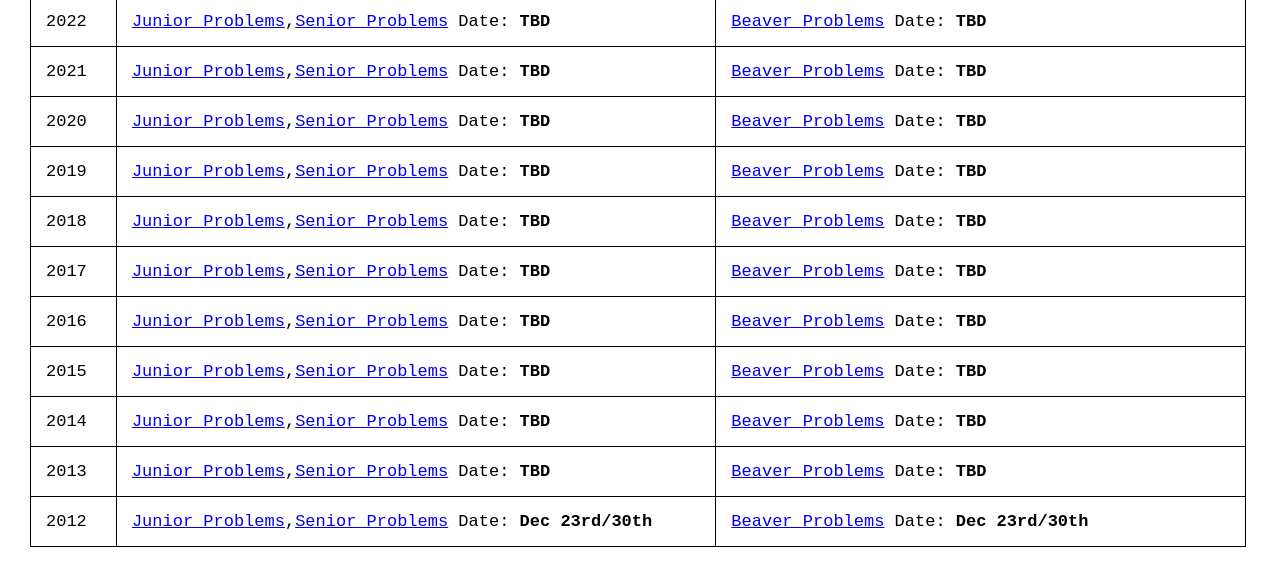
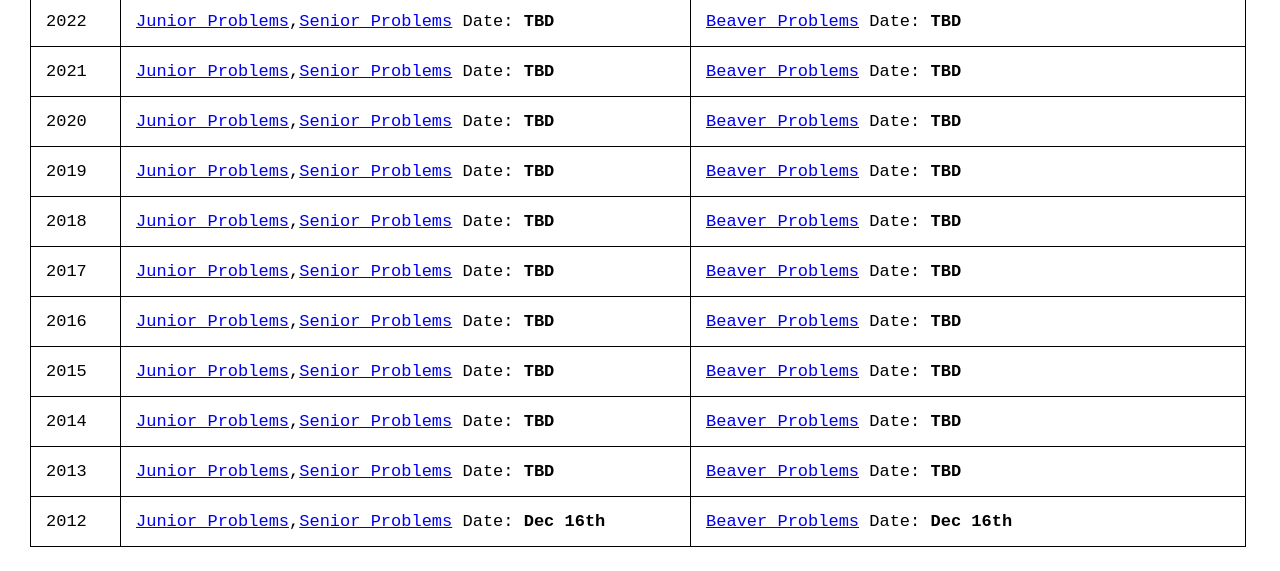
Before and after one commit to Operator9-2065/Operator9-2065, a plain HTML site: page competitions.html in a window 1280 px wide. Shown: the part 208-779 px from the top of the page. Drawn offline with Linux system fonts and the light colour scheme.

Commit message:
Add files via upload

```diff
--- a/competitions.html
+++ b/competitions.html
@@ -139,10 +139,10 @@
                   <tr>
                     <td>2012</td>
                     <td>
-                      <p><a href = "https://www.cemc.uwaterloo.ca/contests/computing/past_ccc_contests/2012/stage1/juniorEn.pdf" target = "_blank">Junior Problems</a>,<a href = "https://www.cemc.uwaterloo.ca/contests/computing/past_ccc_contests/2012/stage1/seniorEn.pdf" target = "_blank">Senior Problems</a> Date: <b>Dec 23rd/30th</b></p>
+                      <p><a href = "https://www.cemc.uwaterloo.ca/contests/computing/past_ccc_contests/2012/stage1/juniorEn.pdf" target = "_blank">Junior Problems</a>,<a href = "https://www.cemc.uwaterloo.ca/contests/computing/past_ccc_contests/2012/stage1/seniorEn.pdf" target = "_blank">Senior Problems</a> Date: <b>Dec 16th</b></p>
                   </td>
                     <td>
-                     <p><a href = "https://www.cemc.uwaterloo.ca/contests/past_contests/2012/2012BCCContest.pdf" target = "_blank">Beaver Problems</a> Date: <b>Dec 23rd/30th</b></p>
+                     <p><a href = "https://www.cemc.uwaterloo.ca/contests/past_contests/2012/2012BCCContest.pdf" target = "_blank">Beaver Problems</a> Date: <b>Dec 16th</b></p>
                     </td>
                   </tr>
   </table>
```
